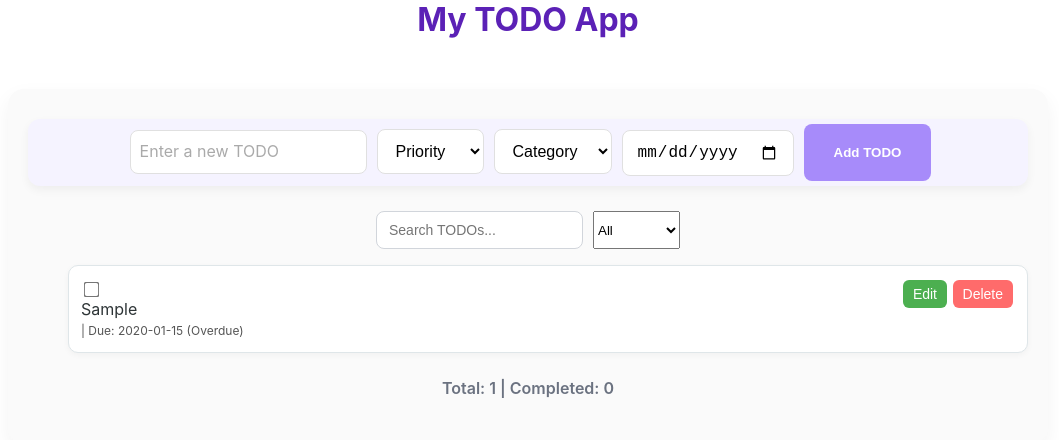
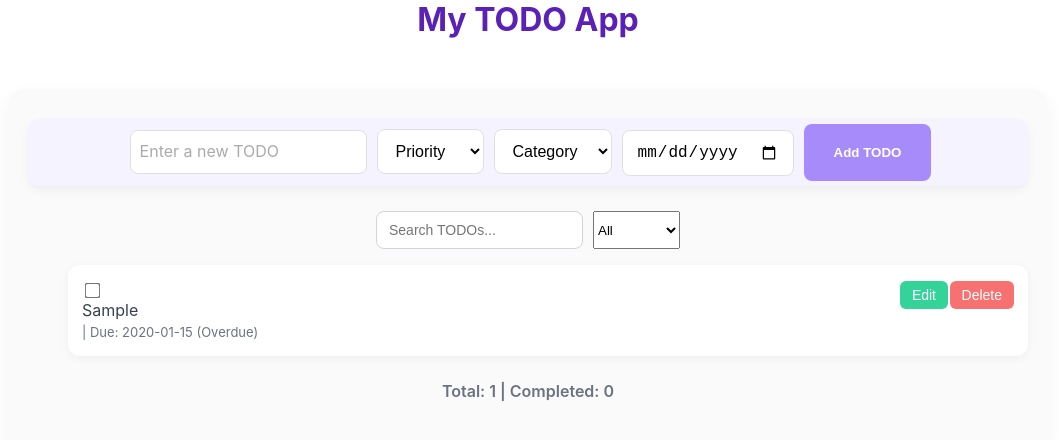
Before and after one commit to renzdetorres/codebypau.github.io, a React (Create React App) app: page / in a window 1280 px wide. Both pictures are taken after typing "Sample", "2020-01-15" into the empty fields and a click on the button "Add TODO". Shown: the top 440 px of the page, without its empty margins (112-1171 px from the left). Built offline with nearby package versions, Linux system fonts and the light colour scheme.

Commit message:
Update TodoItem.css

```diff
--- a/src/TodoItem.css
+++ b/src/TodoItem.css
@@ -1,108 +1,133 @@
-/* TodoItem.css */
-
+/* ===== TodoItem.css ===== */
 .todo-item {
   display: flex;
   flex-direction: column;
   align-items: flex-start;
   margin-bottom: 12px;
   text-align: left;
-  padding: 14px 12px;
-  border: 1px solid #dfe6e9;
-  border-radius: 10px;
+  padding: 16px 14px;
+  border-radius: 12px;
   background-color: #ffffff;
-  margin-bottom: 12px;
-  box-shadow: 0 2px 6px rgba(0, 0, 0, 0.04);
+  box-shadow: 0 2px 8px rgba(0, 0, 0, 0.05);
   position: relative;
 }
 
+/* Checkbox */
 .todo-item input[type="checkbox"] {
   margin-right: 10px;
   transform: scale(1.2);
-  accent-color: #6c5ce7;
+  accent-color: #a78bfa;
   cursor: pointer;
 }
 
+/* Editable Inputs */
 .todo-item input[type="text"],
 .todo-item input[type="date"] {
   margin-right: 20px;
-  padding: 12px 14px;
-  border: 1px solid #dfe6e9;
+  padding: 10px 12px;
+  border: 1px solid #e5e7eb;
   border-radius: 6px;
-  font-size: 16px;
+  font-size: 15px;
   outline: none;
   background-color: #ffffff;
   transition: border-color 0.3s ease, box-shadow 0.3s ease;
 }
 
-.button {
-  padding: 10px;
+.todo-item input:focus {
+  border-color: #a78bfa;
+  box-shadow: 0 0 0 3px rgba(167, 139, 250, 0.2);
 }
 
+/* Text Styles */
 .todo-item span {
   font-size: 16px;
-  color: #2d3436;
+  color: #374151;
 }
 
 .todo-item span.completed {
   text-decoration: line-through;
-  color: #b2bec3;
+  color: #9ca3af;
 }
 
+/* Priority Borders */
+.todo-item.low {
+  border-left: 6px solid #22c55e; /* green */
+}
+.todo-item.medium {
+  border-left: 6px solid #f59e0b; /* orange */
+}
+.todo-item.high {
+  border-left: 6px solid #ef4444; /* red */
+}
+
+/* Meta Info */
 .todo-item .meta {
-  font-size: 12px;
-  color: #555;
+  font-size: 13px;
+  color: #6b7280;
   margin-top: 4px;
 }
 
+/* Overdue Highlight */
+.todo-item.overdue .meta {
+  color: #dc2626;
+  font-weight: bold;
+}
+
+/* Buttons */
 .edit-btn,
 .delete-btn,
 .save-btn,
 .cancel-btn {
-  padding: 6px 10px;
+  padding: 6px 12px;
   border: none;
   border-radius: 6px;
   font-size: 14px;
   cursor: pointer;
   margin-left: 8px;
-  transition: background-color 0.2s ease;
+  transition: background-color 0.2s ease, transform 0.1s ease;
 }
 
 .edit-btn {
   position: absolute;
   right: 80px;
-  background-color: #4CAF50;
+  background-color: #34d399;
   color: white;
 }
 
 .edit-btn:hover {
-  background-color: #45a049;
+  background-color: #059669;
+  transform: translateY(-2px);
 }
 
 .save-btn {
-  background-color: #2196F3;
+  background-color: #60a5fa;
   color: white;
 }
 
 .save-btn:hover {
-  background-color: #0b7dda;
+  background-color: #2563eb;
 }
 
 .cancel-btn {
-  background-color: #e0e0e0;
-  color: #333;
+  background-color: #f3f4f6;
+  color: #374151;
 }
 
 .cancel-btn:hover {
-  background-color: #bdbdbd;
+  background-color: #e5e7eb;
 }
 
 .delete-btn {
   position: absolute;
   right: 14px;
-  background-color: #ff6b6b;
+  background-color: #f87171;
   color: white;
 }
 
 .delete-btn:hover {
-  background-color: #e55050;
+  background-color: #dc2626;
 }
+
+.button {
+  margin-top: 10px;
+}
```
